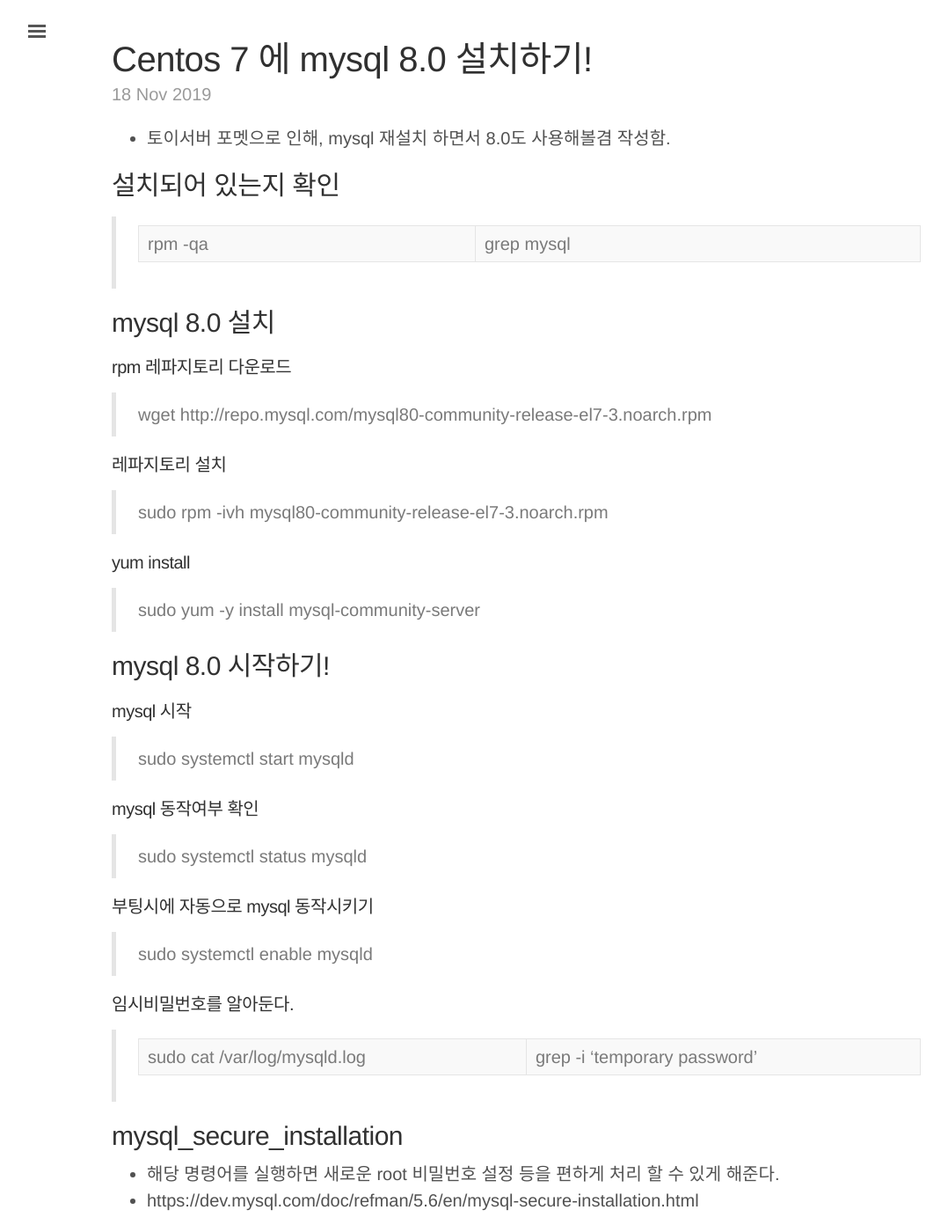
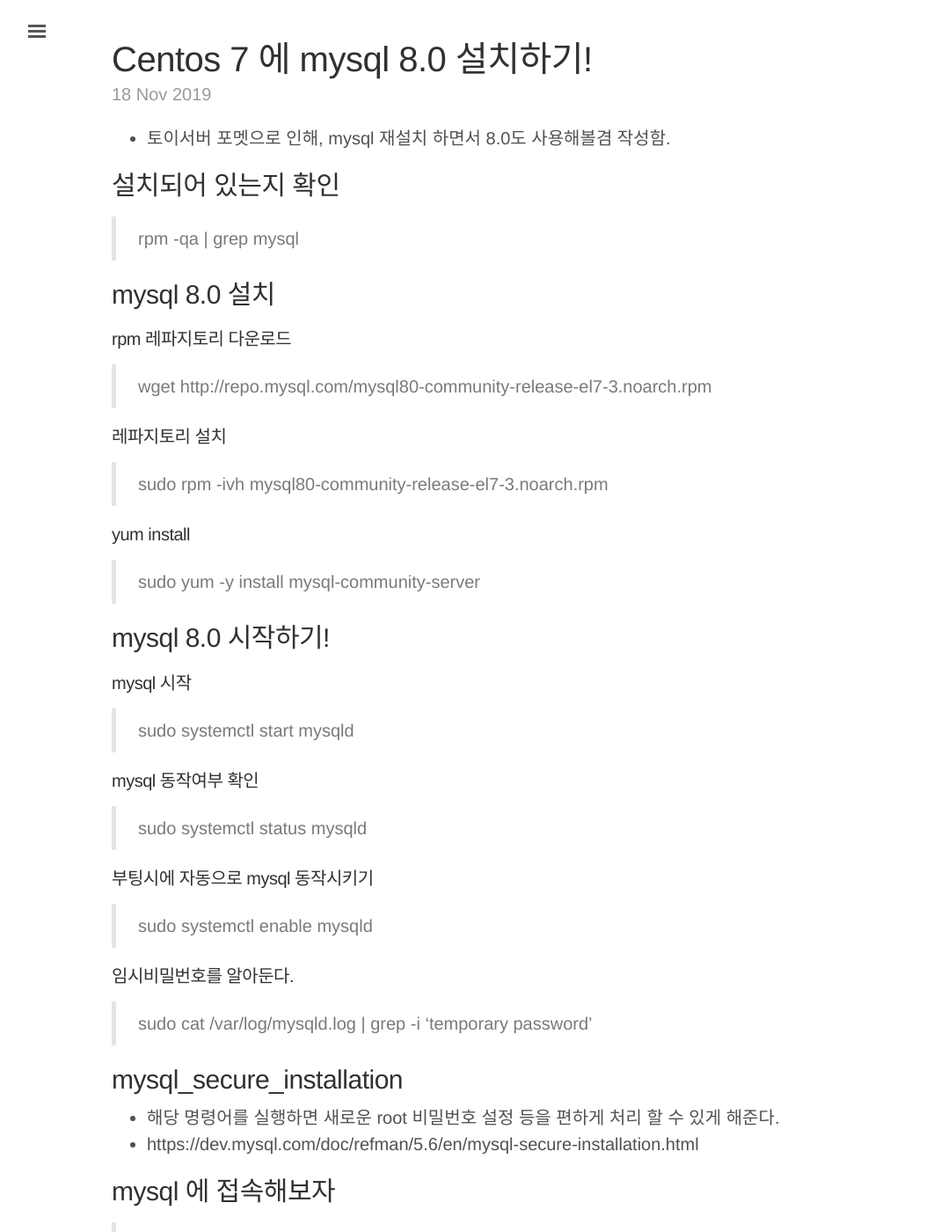
Before and after one commit to akageun/akageun.github.io, a Jekyll site: the page built from _posts/2019-11-18-centos7-mysql80.md, in a window 1280 px wide and 1400 px high, scrolled down 210 px. Shown: the whole window at 88% size, without its empty margins (3-1081 px from the left). Built offline with Jekyll 4.4.1, drawn with Linux system fonts in a browser that asks for light colours; some web fonts are replaced; comment, search, counter and statistics services are not loaded; some of the changed lines change nothing that is shown.

Commit message:
기존 글 수정

```diff
--- a/_posts/2019-11-18-centos7-mysql80.md
+++ b/_posts/2019-11-18-centos7-mysql80.md
@@ -11,7 +11,7 @@
 - 토이서버 포멧으로 인해, mysql 재설치 하면서 8.0도 사용해볼겸 작성함.
 
 ## 설치되어 있는지 확인
-> rpm -qa | grep mysql
+> rpm -qa {% raw %}\|{% endraw %} grep mysql
 
 ## mysql 8.0 설치
 
@@ -36,7 +36,7 @@
 > sudo systemctl enable mysqld
 
 #### 임시비밀번호를 알아둔다.
-> sudo cat /var/log/mysqld.log | grep -i 'temporary password'
+> sudo cat /var/log/mysqld.log {% raw %}\|{% endraw %} grep -i 'temporary password'
 
 ## mysql_secure_installation
 - 해당 명령어를 실행하면 새로운 root 비밀번호 설정 등을 편하게 처리 할 수 있게 해준다.
```
